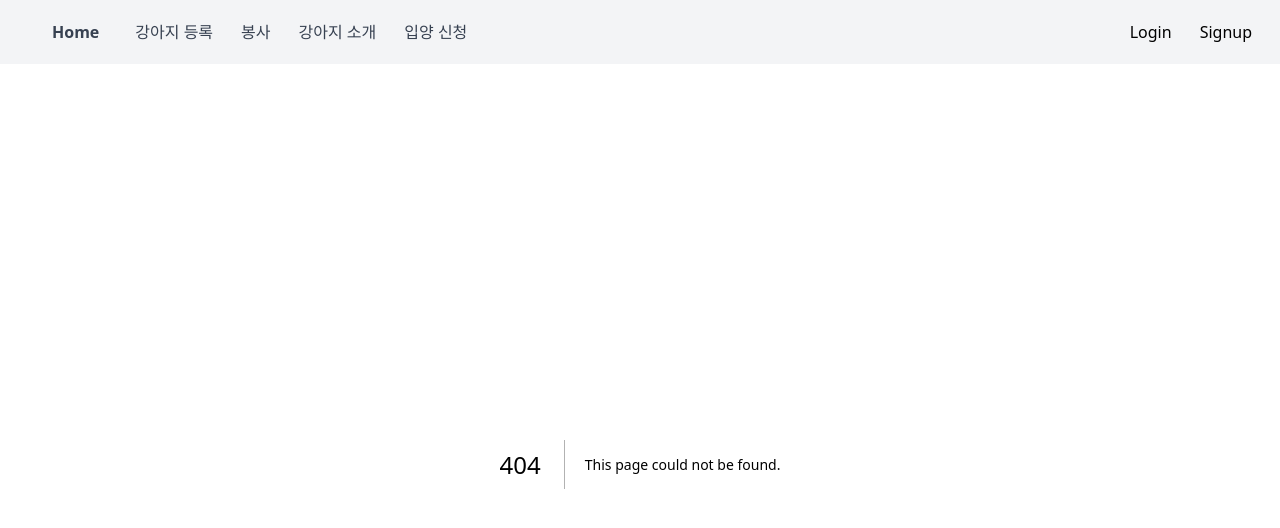
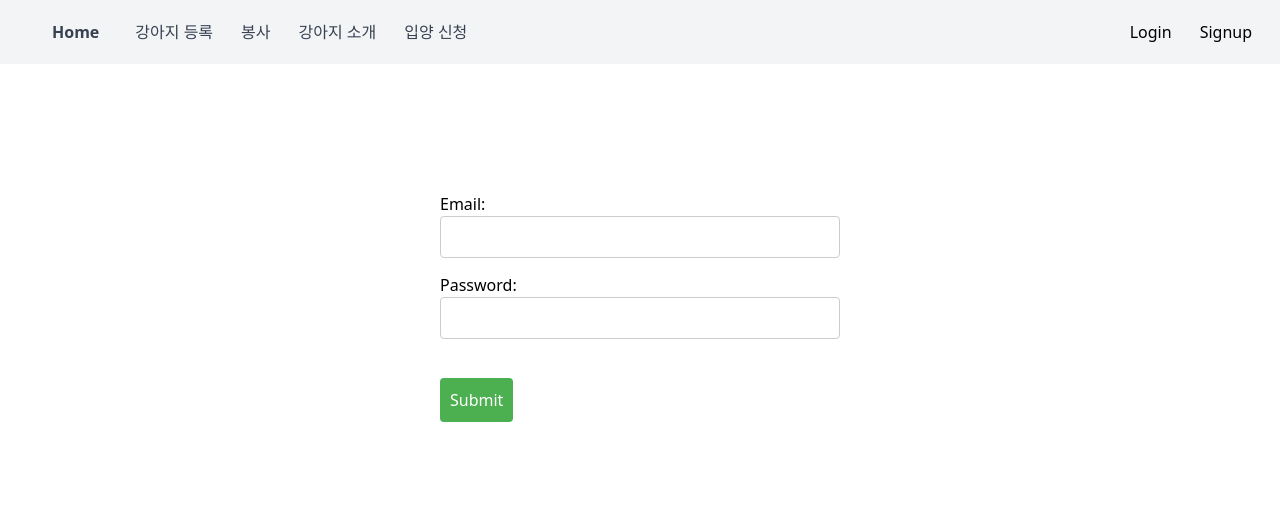
Before and after one commit to Team-Discipline/SaveDog-Frontend, a Next.js app: page /login in a window 1280 px wide. Before the commit this address had no page. Shown: the top 528 px of the page. Built offline with nearby package versions, Linux system fonts and the light colour scheme.

Commit message:
로그인 페이지

```diff
--- /dev/null
+++ b/src/app/(pages)/login/page.tsx
@@ -0,0 +1,23 @@
+'use client'
+import React, { useState } from "react";
+import ReusableForm from "@/components/Form";
+
+const Page = () => {
+  const handleFormSubmit = (formData: Record<string, string>) => {
+    console.log('Form submitted with data:', formData);
+    // 여기서 데이터를 처리하거나 상태를 업데이트할 수 있음
+  };
+
+  const formInputs = [
+    { name: 'email', label: 'Email', type: 'email' },
+    { name: 'password', label: 'Password', type: 'password'},
+    // 다른 필요한 input들을 추가할 수 있음
+  ];
+
+  return (
+    <div>
+      <ReusableForm inputs={formInputs} onSubmit={handleFormSubmit} />
+    </div>
+  );
+};
+export default Page;
```
